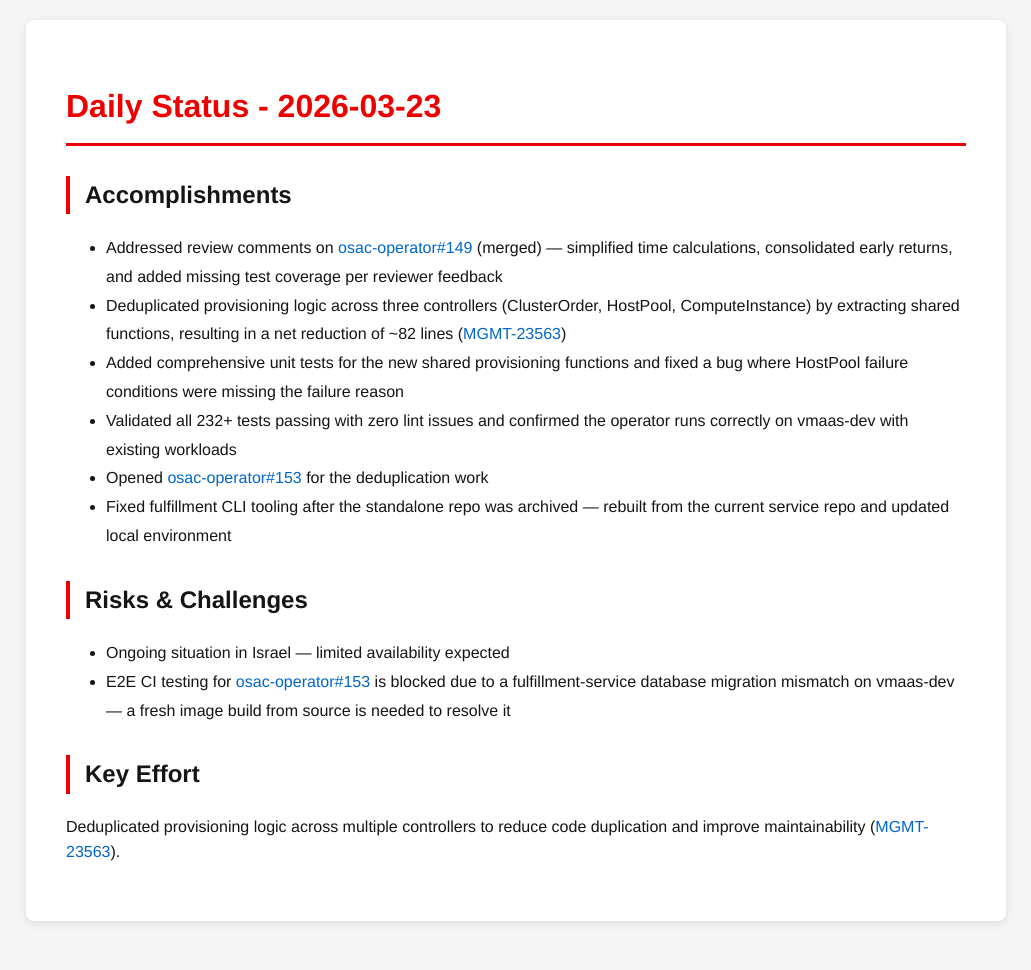
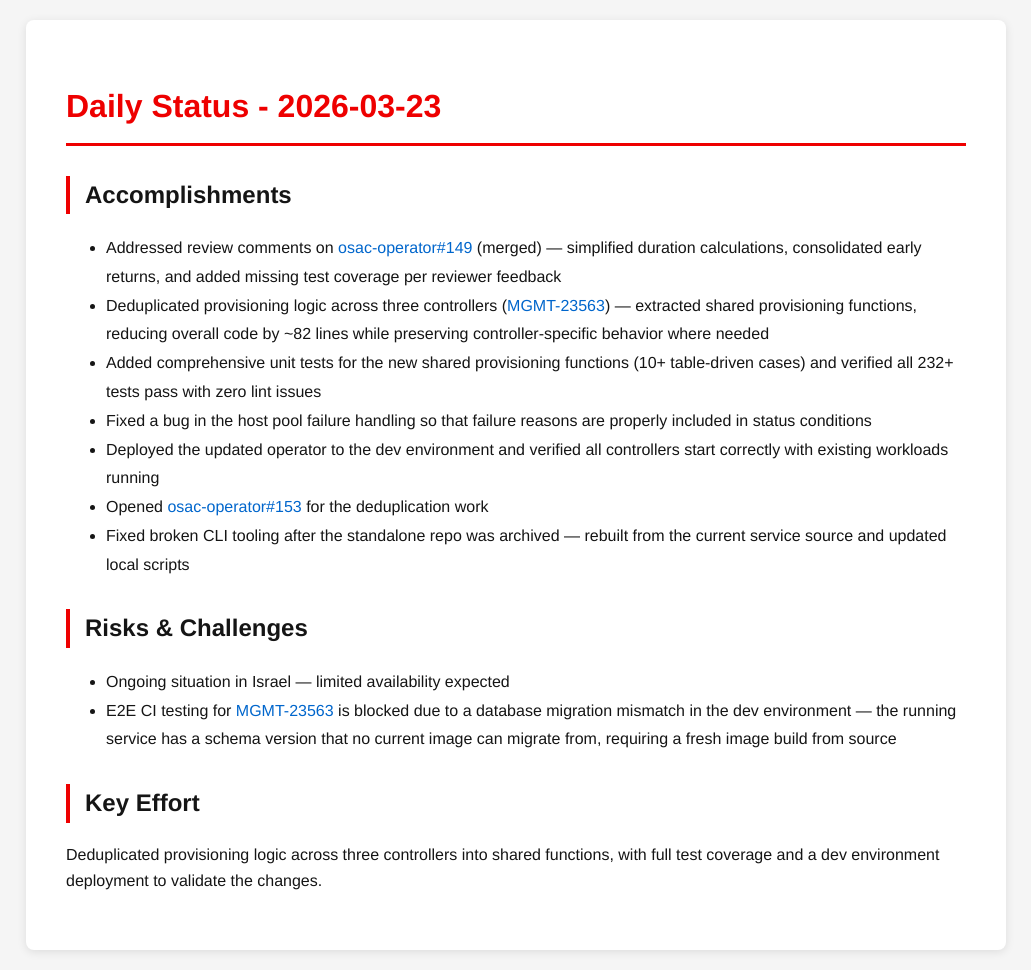
Before and after one commit to tzvatot/daily-status, a Jekyll site: the page built from 2026-03-23.md, in a window 1280 px wide. Shown: the whole page, without its empty margins (124-1155 px from the left). Built offline with Jekyll 4.4.1, drawn with Linux system fonts in a browser that asks for light colours; before the commit the page ends 941 px from its top, so only the background shows below that.

Commit message:
Daily status update - 2026-03-23

```diff
--- a/2026-03-23.md
+++ b/2026-03-23.md
@@ -7,16 +7,17 @@ date: 2026-03-23
 # Daily Status - 2026-03-23
 
 ## Accomplishments
-- Addressed review comments on [osac-operator#149](https://github.com/osac-project/osac-operator/pull/149) (merged) — simplified time calculations, consolidated early returns, and added missing test coverage per reviewer feedback
-- Deduplicated provisioning logic across three controllers (ClusterOrder, HostPool, ComputeInstance) by extracting shared functions, resulting in a net reduction of ~82 lines ([MGMT-23563](https://issues.redhat.com/browse/MGMT-23563))
-- Added comprehensive unit tests for the new shared provisioning functions and fixed a bug where HostPool failure conditions were missing the failure reason
-- Validated all 232+ tests passing with zero lint issues and confirmed the operator runs correctly on vmaas-dev with existing workloads
+- Addressed review comments on [osac-operator#149](https://github.com/osac-project/osac-operator/pull/149) (merged) — simplified duration calculations, consolidated early returns, and added missing test coverage per reviewer feedback
+- Deduplicated provisioning logic across three controllers ([MGMT-23563](https://issues.redhat.com/browse/MGMT-23563)) — extracted shared provisioning functions, reducing overall code by ~82 lines while preserving controller-specific behavior where needed
+- Added comprehensive unit tests for the new shared provisioning functions (10+ table-driven cases) and verified all 232+ tests pass with zero lint issues
+- Fixed a bug in the host pool failure handling so that failure reasons are properly included in status conditions
+- Deployed the updated operator to the dev environment and verified all controllers start correctly with existing workloads running
 - Opened [osac-operator#153](https://github.com/osac-project/osac-operator/pull/153) for the deduplication work
-- Fixed fulfillment CLI tooling after the standalone repo was archived — rebuilt from the current service repo and updated local environment
+- Fixed broken CLI tooling after the standalone repo was archived — rebuilt from the current service source and updated local scripts
 
 ## Risks & Challenges
 - Ongoing situation in Israel — limited availability expected
-- E2E CI testing for [osac-operator#153](https://github.com/osac-project/osac-operator/pull/153) is blocked due to a fulfillment-service database migration mismatch on vmaas-dev — a fresh image build from source is needed to resolve it
+- E2E CI testing for [MGMT-23563](https://issues.redhat.com/browse/MGMT-23563) is blocked due to a database migration mismatch in the dev environment — the running service has a schema version that no current image can migrate from, requiring a fresh image build from source
 
 ## Key Effort
-Deduplicated provisioning logic across multiple controllers to reduce code duplication and improve maintainability ([MGMT-23563](https://issues.redhat.com/browse/MGMT-23563)).
+Deduplicated provisioning logic across three controllers into shared functions, with full test coverage and a dev environment deployment to validate the changes.
```
